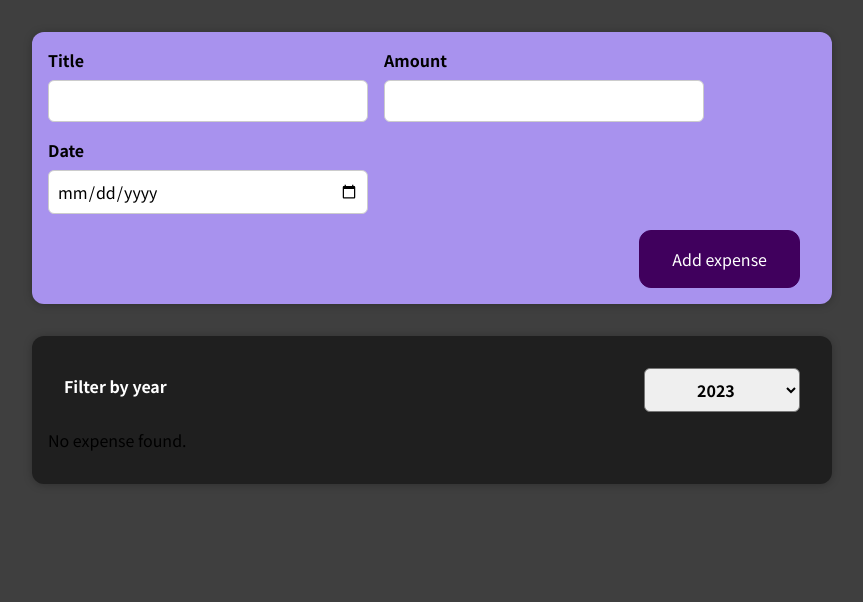
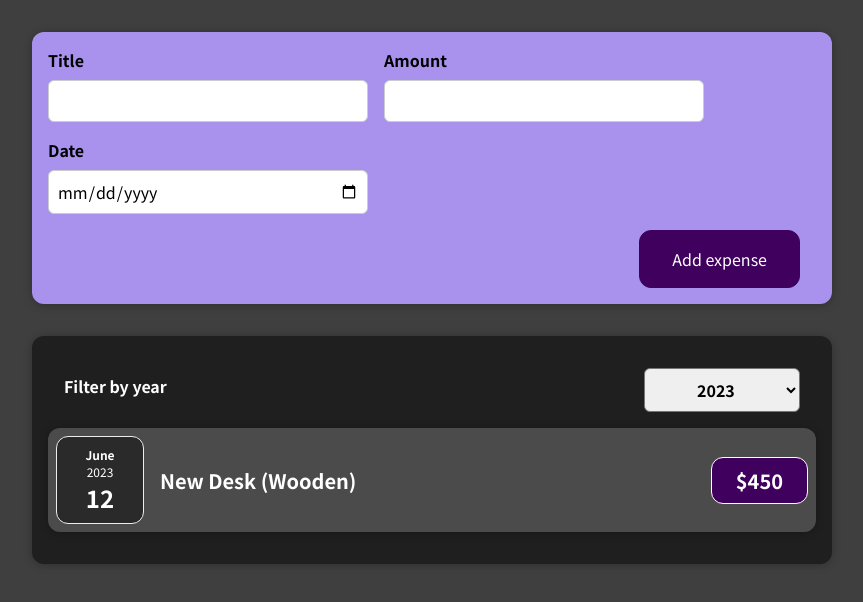
Before and after one commit to tenguterror/01-starting-setup, a React (Create React App) app: page / in a window 1280 px wide. Shown: the top 602 px of the page, without its empty margins (208-1071 px from the left). Built offline with nearby package versions, Linux system fonts and the light colour scheme.

Commit message:
changed 1 hard coded date to make the date filter

```diff
--- a/src/App.js
+++ b/src/App.js
@@ -20,7 +20,7 @@ const DUMMY_EXPENSES = [
     id: 'e4',
     title: 'New Desk (Wooden)',
     amount: 450,
-    date: new Date(2021, 5, 12),
+    date: new Date(2023, 5, 12),
   },
 ];
 
```
